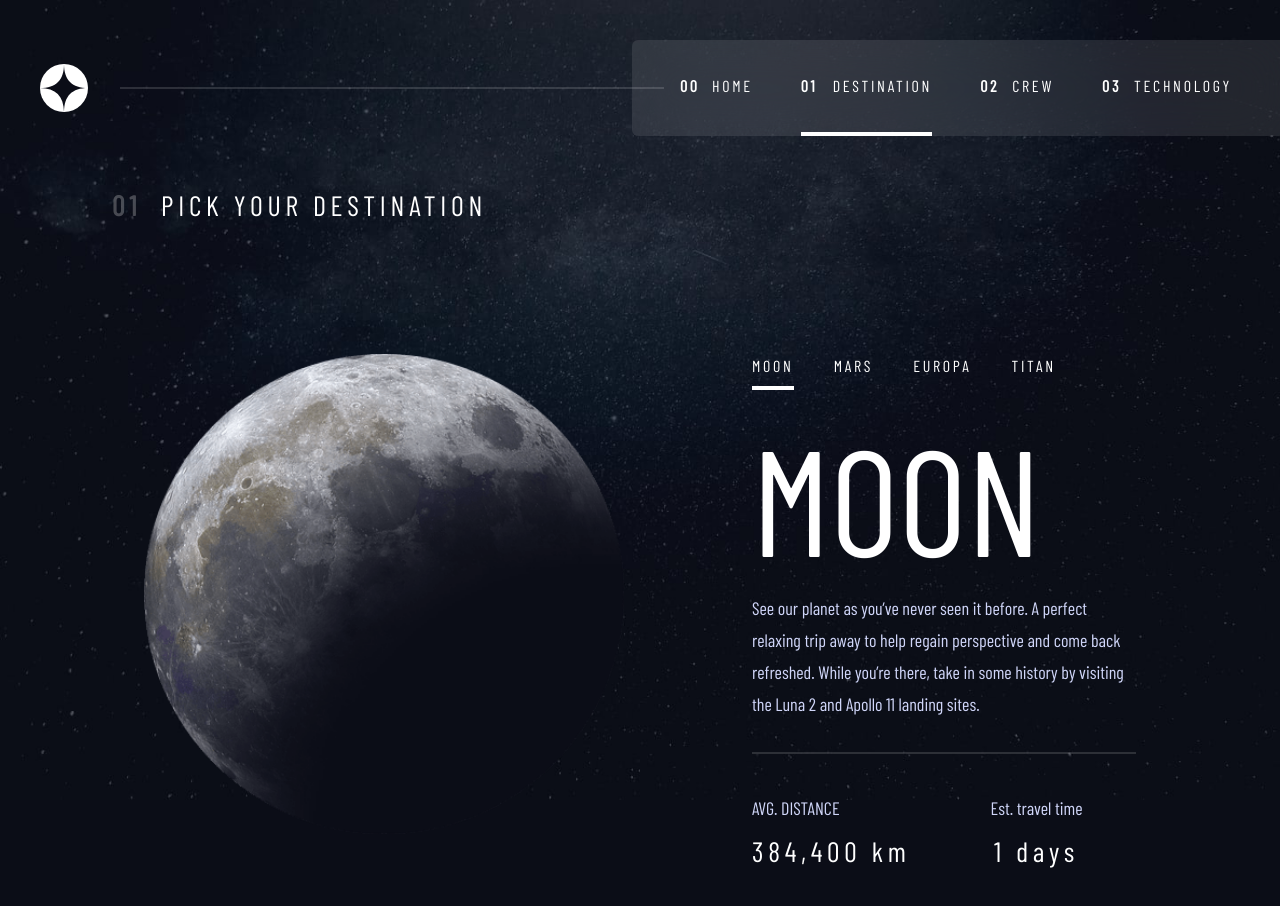
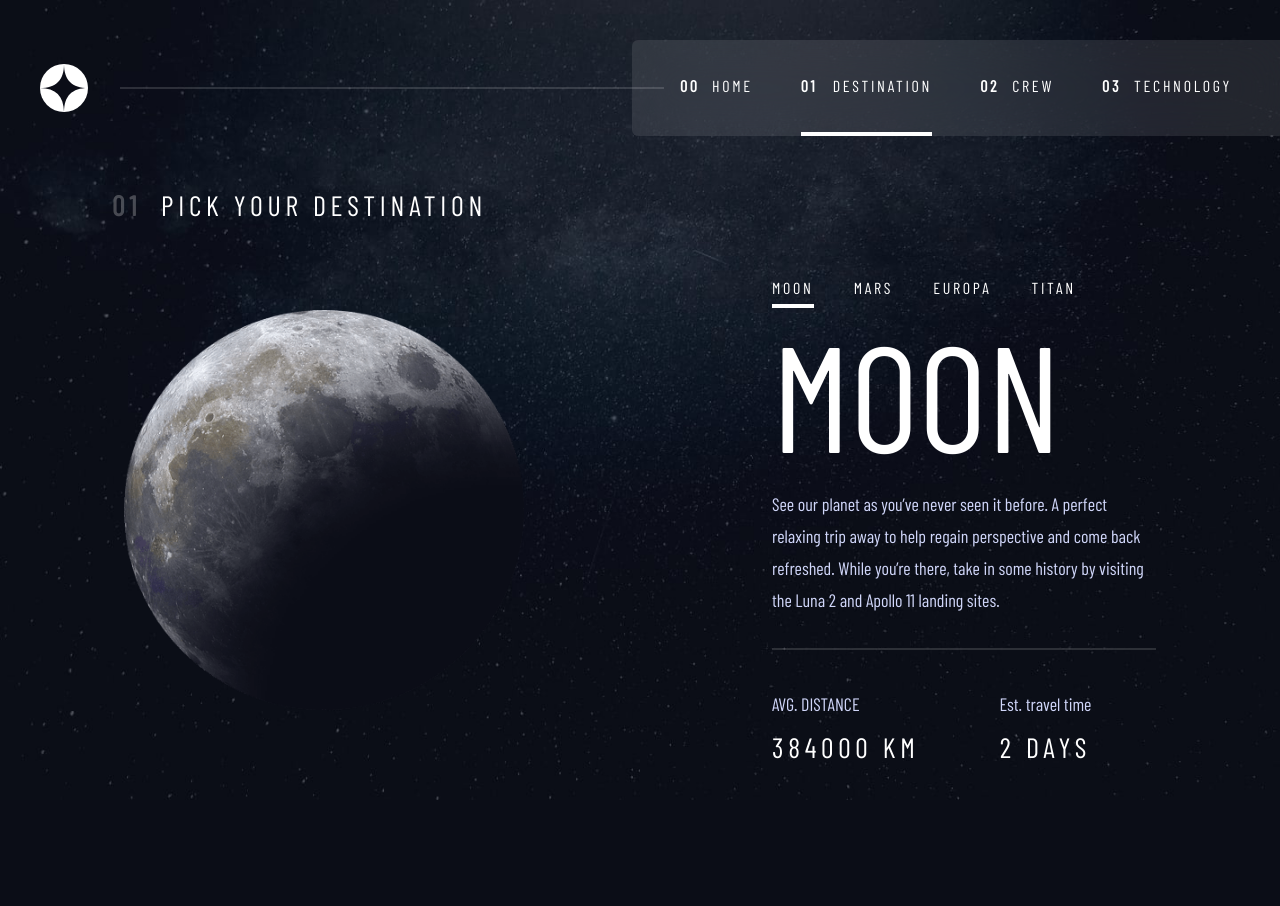
Before and after one commit to suriya-work/Space-tourism, a Next.js app: page /destination in a window 1280 px wide. Shown: the top 906 px of the page. After the commit the page ends 800 px from the top, so only its background shows below. Built offline with nearby package versions, Linux system fonts and the light colour scheme; a web font is replaced by a local one.

Commit message:
fix some styles in destination page components

```diff
--- a/src/components/pages/destination/europa/index.tsx
+++ b/src/components/pages/destination/europa/index.tsx
@@ -1,21 +1,9 @@
 import { motion } from 'framer-motion'
-import { useEffect, useState } from 'react'
 
 import { FADE } from '@/lib/data'
+import { DestinationtType } from '@/types/destination'
 
-export default function PageEuropa() {
-  const [distance, setDistance] = useState(384400)
-  const [travelTime, setTravelTime] = useState(1)
-
-  useEffect(() => {
-    const updateInterval = 24 * 60 * 60
-
-    const intervalId = setInterval(() => {
-      setDistance((prevDistance) => prevDistance + 1000)
-      setTravelTime((prevTravelTime) => prevTravelTime + 1)
-    }, updateInterval)
-    return () => clearInterval(intervalId)
-  }, [])
+export default function PageEuropa({ distance, travelTime }: DestinationtType) {
   return (
     <div className={` flex flex-col lg:items-start items-center gap-y-5`}>
       <h1 className='text-white font-normal '>EUROPA</h1>
@@ -40,11 +28,11 @@ export default function PageEuropa() {
       <div className='flex md:flex-row flex-col md:gap-20 gap-5 md:text-start text-center mt-5'>
         <div className='flex flex-col gap-y-2 '>
           <span className='text-secondary lg:text-lg'>AVG. DISTANCE</span>
-          <h5 className='text-white'>{distance.toLocaleString()} km</h5>
+          <h5 className='text-white'>{distance} </h5>
         </div>
         <div className='flex flex-col gap-y-2 items-center'>
           <span className='text-secondary lg:text-lg'>Est. travel time</span>
-          <h5 className='text-white'>{travelTime} days</h5>
+          <h5 className='text-white'>{travelTime} </h5>
         </div>
       </div>
     </div>
--- a/src/components/pages/destination/index.tsx
+++ b/src/components/pages/destination/index.tsx
@@ -12,7 +12,7 @@ import moon from '@/assets/destination/image-moon.png'
 import titan from '@/assets/destination/image-titan.png'
 import Background from '@/components/globals/Background'
 import PageTitle from '@/components/globals/PageTitle'
-import { SLIDE_RIGHT } from '@/lib/data'
+import { SLIDE_LEFT, SLIDE_RIGHT } from '@/lib/data'
 
 import PageEuropa from './europa'
 import PageMars from './mars'
@@ -29,22 +29,22 @@ const destinations: Destination[] = [
   {
     title: 'Moon',
     image: moon,
-    description: <PageMoon />,
+    description: <PageMoon distance={'384000 KM'} travelTime={'2 DAYS'} />,
   },
   {
     title: 'Mars',
     image: mars,
-    description: <PageMars />,
+    description: <PageMars distance={'225 MIL. KM'} travelTime={'9 MONTH'} />,
   },
   {
     title: 'Europa',
     image: europa,
-    description: <PageEuropa />,
+    description: <PageEuropa distance={'682 MIL. KM'} travelTime={'3 YEARS'} />,
   },
   {
     title: 'Titan',
     image: titan,
-    description: <PageTitan />,
+    description: <PageTitan distance={'1.6 BIL. km'} travelTime={'7 YEARS'} />,
   },
 ]
 
@@ -65,8 +65,8 @@ const DestinationPage = () => {
         desktop={desktop.src}
       />
       <PageTitle number={1} title='pick your destination' />
-      <div className='relative lg:px-36 flex lg:flex-row flex-col justify-between lg:items-start items-center'>
-        <div className='flex items-center lg:py-32 py-20'>
+      <motion.div className='relative  flex lg:flex-row flex-col justify-around  items-center h-[50vh] mt-16'>
+        <div className='flex items-center mt-10'>
           <motion.div
             key={Math.random().toString()}
             variants={SLIDE_RIGHT}
@@ -77,36 +77,45 @@ const DestinationPage = () => {
             <Image
               src={currentDestination.image}
               alt={`image-${currentDestination.title}`}
-              className='lg:w-[480px] lg:h-[480px] md:w-[300px] md:h-[300px] w-[150px] h-[150px]'
+              className='lg:w-[400px] lg:h-[400px] md:w-[300px] md:h-[300px] w-[200px] h-[200px] '
             />
           </motion.div>
         </div>
-        <div>
+        <motion.div
+          variants={SLIDE_LEFT}
+          initial='hidden'
+          animate='visible'
+          exit='exit'
+          className='h-full flex items-center justify-center mt-16'
+        >
           <div>
-            <motion.ul className='flex items-center gap-10 list-none lg:mt-32'>
+            <motion.ul className='flex items-center lg:justify-start justify-center gap-10 list-none '>
               {destinations.map((destination, index) => (
                 <motion.li
                   key={index}
                   onClick={() => handleDestinationClick(destination)}
-                  className={`nav-text uppercase transition text-white cursor-pointer ${currentDestination.title === destination.title ? 'active' : ''}`}
+                  className={`nav-text uppercase transition text-white h-[10px] cursor-pointer ${currentDestination.title === destination.title ? 'active' : ''}`}
                 >
                   <motion.div
-                    className={`flex w-full transition border-b-4 border-transparent ${currentDestination.title === destination.title ? 'border-white' : 'hover:border-white/50'}`}
+                    className={`flex w-full relative transition  border-transparent ${currentDestination.title === destination.title ? 'border-white' : 'hover:border-white/50'}`}
                   >
                     <span className='block mb-2'>{destination.title}</span>
                     {currentDestination.title === destination.title && (
-                      <motion.span className='bg-white h-2' />
+                      <motion.span
+                        layoutId='underline-text'
+                        className='absolute bottom-0 right-0 w-full h-1 bg-white'
+                      />
                     )}
                   </motion.div>
                 </motion.li>
               ))}
             </motion.ul>
             <div className='mt-8 text-white'>
-              <p className='mt-4'>{currentDestination.description}</p>
+              <div className='mt-4'>{currentDestination.description}</div>
             </div>
           </div>
-        </div>
-      </div>
+        </motion.div>
+      </motion.div>
     </div>
   )
 }
--- a/src/components/pages/destination/mars/index.tsx
+++ b/src/components/pages/destination/mars/index.tsx
@@ -1,21 +1,9 @@
 import { motion } from 'framer-motion'
-import { useEffect, useState } from 'react'
 
 import { FADE } from '@/lib/data'
+import { DestinationtType } from '@/types/destination'
 
-export default function PageMars() {
-  const [distance, setDistance] = useState(384400)
-  const [travelTime, setTravelTime] = useState(1)
-
-  useEffect(() => {
-    const updateInterval = 24 * 60 * 60
-
-    const intervalId = setInterval(() => {
-      setDistance((prevDistance) => prevDistance + 1000)
-      setTravelTime((prevTravelTime) => prevTravelTime + 1)
-    }, updateInterval)
-    return () => clearInterval(intervalId)
-  }, [])
+export default function PageMars({ distance, travelTime }: DestinationtType) {
   return (
     <div className={` flex flex-col lg:items-start items-center gap-y-5`}>
       <h1 className='text-white font-normal '>MARS</h1>
@@ -39,11 +27,11 @@ export default function PageMars() {
       <div className='flex md:flex-row flex-col md:gap-20 gap-5 md:text-start text-center mt-5'>
         <div className='flex flex-col gap-y-2 '>
           <span className='text-secondary lg:text-lg'>AVG. DISTANCE</span>
-          <h5 className='text-white'>{distance.toLocaleString()} km</h5>
+          <h5 className='text-white'>{distance} </h5>
         </div>
         <div className='flex flex-col gap-y-2 items-center'>
           <span className='text-secondary lg:text-lg'>Est. travel time</span>
-          <h5 className='text-white'>{travelTime} days</h5>
+          <h5 className='text-white'>{travelTime} </h5>
         </div>
       </div>
     </div>
--- a/src/components/pages/destination/moon/index.tsx
+++ b/src/components/pages/destination/moon/index.tsx
@@ -1,27 +1,11 @@
 import { motion } from 'framer-motion'
-import { useEffect, useState } from 'react'
 
 import { FADE } from '@/lib/data'
+import { DestinationtType } from '@/types/destination'
 
-
-
-export default function PageMoon() {
-  const [distance, setDistance] = useState(384400)
-  const [travelTime, setTravelTime] = useState(1)
-
-  useEffect(() => {
-    const updateInterval = 24 * 60 * 60
-
-    const intervalId = setInterval(() => {
-      setDistance((prevDistance) => prevDistance + 1000)
-      setTravelTime((prevTravelTime) => prevTravelTime + 1)
-    }, updateInterval)
-    return () => clearInterval(intervalId)
-  }, [])
+export default function PageMoon({ distance, travelTime }: DestinationtType) {
   return (
-    <div
-      className={` flex flex-col lg:items-start items-center gap-y-5`}
-    >
+    <div className={` flex flex-col lg:items-start items-center gap-y-5`}>
       <h1 className='text-white font-normal '>MOON</h1>
       <div
         className={`font-primary text-secondary lg:text-start text-center md:max-w-96 max-w-96 `}
@@ -44,11 +28,11 @@ export default function PageMoon() {
       <div className='flex md:flex-row flex-col md:gap-20 gap-5 md:text-start text-center mt-5'>
         <div className='flex flex-col gap-y-2 '>
           <span className='text-secondary lg:text-lg'>AVG. DISTANCE</span>
-          <h5 className='text-white'>{distance.toLocaleString()} km</h5>
+          <h5 className='text-white'>{distance} </h5>
         </div>
         <div className='flex flex-col gap-y-2 items-center'>
           <span className='text-secondary lg:text-lg'>Est. travel time</span>
-          <h5 className='text-white'>{travelTime} days</h5>
+          <h5 className='text-white'>{travelTime}</h5>
         </div>
       </div>
     </div>
--- a/src/components/pages/destination/titan/index.tsx
+++ b/src/components/pages/destination/titan/index.tsx
@@ -1,21 +1,9 @@
 import { motion } from 'framer-motion'
-import { useEffect, useState } from 'react'
 
 import { FADE } from '@/lib/data'
+import { DestinationtType } from '@/types/destination'
 
-export default function PageTitan() {
-  const [distance, setDistance] = useState(384400)
-  const [travelTime, setTravelTime] = useState(1)
-
-  useEffect(() => {
-    const updateInterval = 24 * 60 * 60
-
-    const intervalId = setInterval(() => {
-      setDistance((prevDistance) => prevDistance + 1000)
-      setTravelTime((prevTravelTime) => prevTravelTime + 1)
-    }, updateInterval)
-    return () => clearInterval(intervalId)
-  }, [])
+export default function PageTitan({ distance, travelTime }: DestinationtType) {
   return (
     <div className={` flex flex-col lg:items-start items-center gap-y-5`}>
       <h1 className='text-white font-normal '>TITAN</h1>
@@ -39,11 +27,11 @@ export default function PageTitan() {
       <div className='flex md:flex-row flex-col md:gap-20 gap-5 md:text-start text-center mt-5'>
         <div className='flex flex-col gap-y-2 '>
           <span className='text-secondary lg:text-lg'>AVG. DISTANCE</span>
-          <h5 className='text-white'>{distance.toLocaleString()} km</h5>
+          <h5 className='text-white'>{distance} </h5>
         </div>
         <div className='flex flex-col gap-y-2 items-center'>
           <span className='text-secondary lg:text-lg'>Est. travel time</span>
-          <h5 className='text-white'>{travelTime} days</h5>
+          <h5 className='text-white'>{travelTime}</h5>
         </div>
       </div>
     </div>
```
